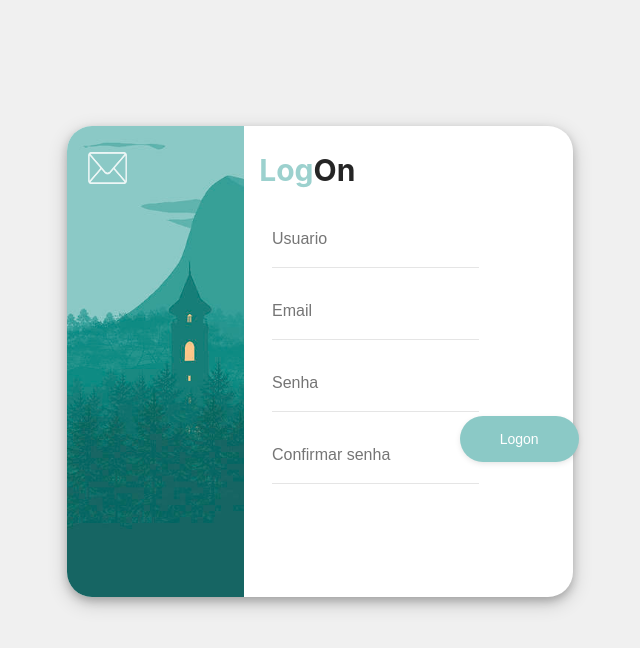
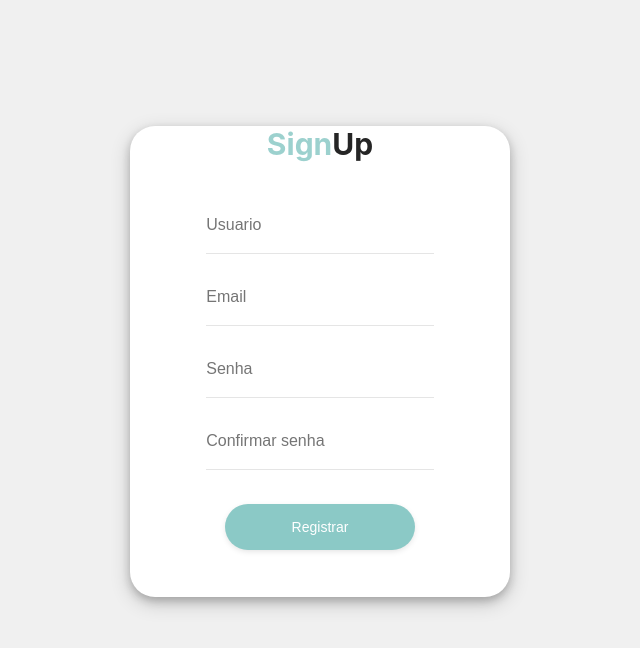
Before and after one commit to Bernardo-Andreatta/Projeto_Web, a PHP site: page /paginas/cadastrar.html in a window 1280 px wide. Shown: the top 648 px of the page, without its empty margins (320-960 px from the left). Run offline with PHP 8.4, Linux system fonts and the light colour scheme.

Commit message:
pequenas mudancas css

```diff
--- a/PROJETOWEB/css/estilo2.css
+++ b/PROJETOWEB/css/estilo2.css
@@ -2,13 +2,13 @@ body{
     background-color: #f0f0f0;
 }
 h1{
-    position: absolute;
+    position: relative;
     font-size:  30px;
     opacity:  .85;
     color: black;
     font-weight:  700;
-    margin-top: 2%;
-    margin-left: 15%;
+    margin-top: 10%;
+    margin-left: auto;
     z-index: 0;
     font-family: -apple-system,BlinkMacSystemFont,"Segoe UI",Roboto,"Helvetica Neue",Arial,"Noto Sans",sans-serif,"Apple Color Emoji","Segoe UI Emoji","Segoe UI Symbol","Noto Color Emoji";
 }
@@ -20,7 +20,7 @@ h1{
     margin:auto;
     text-align: center;
     height: 60%;
-    width: 40%;
+    width: 30%;
     background:white;
     border-radius: 25px;
     box-shadow: 0 4px 8px 0 rgba(0, 0, 0, 0.2), 0 6px 20px 0 rgba(0, 0, 0, 0.19);
@@ -29,8 +29,8 @@ h1{
     z-index: 0;
 }
 .botao{
-    position: absolute;
-    width:  auto;
+    position: relative;
+    width:  50%;
     min-width:  100px;
     border-radius:  24px;
     text-align:  center;
@@ -38,8 +38,8 @@ h1{
     background-color: #8bc9c6;
     color:  #fff;
     font-size:  14px;
-    margin-left:  4%;
-    margin-top: 20%;
+    margin-left:  auto;
+    margin-top: 5%;
     font-weight:  500;
     box-shadow:  0px 2px 6px -1px rgba(0,0,0,.13);
     border:  none;
@@ -59,7 +59,7 @@ h1{
     cursor: pointer;
 }
 .divInput {
-    width: auto;
+    width: 60%;
     min-width: 20%;
     font-size:  16px;
     padding:  20px 0px;
@@ -72,13 +72,13 @@ h1{
     font-weight:  400;
     z-index: 2;
 }
-.divInput1:focus{
+.divInput:focus{
     border-bottom:  solid 1px black;
     outline: 0;
     box-shadow:  0 2px 6px -8px rgba(0,0,0, .45);
     color: #000;
 }
-.divInput1:focus::placeholder{
+.divInput:focus::placeholder{
     color:black;
 }
 .aviso{
@@ -87,27 +87,8 @@ h1{
     margin-top: 25%;
     color:#A52A2A;
 }
-.divBackground{
-    width:  35%;
-    height: 100%;
-    background-image: url("../img/Background.jpg");
-    background-size:  cover;
-    border-top-left-radius:  25px;
-    border-bottom-left-radius:  25px;
+.loc{
     position: relative;
-    z-index: 1;
-    float: left;
+    margin-left: auto;
+    margin-top:-5%;
 }
-.divLogo{
-    width: 3%;
-    height: 4%;
-    position: absolute;
-    margin-left:-25%;
-    margin-top: 2%;
-    z-index: 1;
-}
-.loc{
-    position: absolute;
-    margin-left: 16%;
-    margin-top:4%;
-}
--- a/PROJETOWEB/paginas/cadastrar.html
+++ b/PROJETOWEB/paginas/cadastrar.html
@@ -11,16 +11,14 @@
 
     <body>
         <div class="box">
-        <div class="divBackground"></div>
-        <div ><img class="divLogo" src="../img/logo.png" alt="Logo"></div>
-        <h1><text class="cyan">Log</text>On</h1><br>
+        <h1><text class="cyan">Sign</text>Up</h1><br>
         <div class="loc">
         <p><input class="divInput" type="text" id="usuario" placeholder="Usuario"></p>
         <p><input class="divInput" type="text" id="email" placeholder="Email"></p>
         <p><input class="divInput" type="text" id="senha"placeholder="Senha"></p>
         <p><input class="divInput" type="text" placeholder="Confirmar senha" id="c_senha"></p>
         </div>
-        <p><input type="button" id="submit" value="Logon" class="botao"></p>
+        <p><input type="button" id="submit" value="Registrar" class="botao"></p>
         </div>
     </body>
 </html>
```
